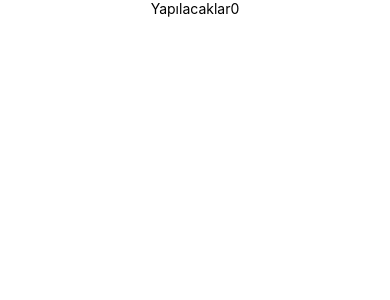
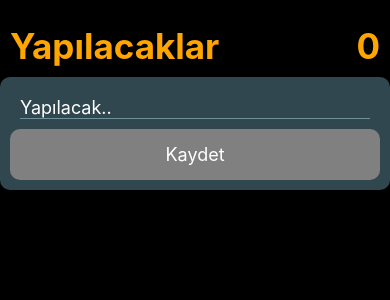
Before and after one commit to mustafacak/rn-todo-app, a React Native app: screen / in a window 390 px wide. Shown: the top 300 px of the page. Built offline with nearby package versions, Linux system fonts and the light colour scheme.

Commit message:
ana ekran tasarımına başlandı

```diff
--- a/src/App.js
+++ b/src/App.js
@@ -1,5 +1,6 @@
 import React, {useState} from 'react';
 import {SafeAreaView, StyleSheet, Text, View} from 'react-native';
+import InputBar from './components/InputBar';
 
 const App = () => {
   const [todoCount, setTodoCount] = useState(0);
@@ -7,9 +8,10 @@ const App = () => {
   return (
     <SafeAreaView style={styles.container}>
       <View style={styles.header}>
-        <Text>Yapılacaklar</Text>
-        <Text>{todoCount}</Text>
+        <Text style={styles.headerText}>Yapılacaklar</Text>
+        <Text style={styles.headerText}>{todoCount}</Text>
       </View>
+      <InputBar />
     </SafeAreaView>
   );
 };
@@ -19,9 +21,17 @@ export default App;
 const styles = StyleSheet.create({
   container: {
     flex: 1,
+    backgroundColor: 'black',
   },
   header: {
     flexDirection: 'row',
-    justifyContent: 'center',
+    justifyContent: 'space-between',
+    marginTop: 15,
+  },
+  headerText: {
+    color: 'orange',
+    fontSize: 35,
+    fontWeight: 'bold',
+    padding: 10,
   },
 });
--- /dev/null
+++ b/src/components/InputBar/InputBar.js
@@ -0,0 +1,21 @@
+import React from 'react';
+import {View, Text, TouchableOpacity, TextInput} from 'react-native';
+import styles from './InputBar.styles';
+
+const InputBar = () => {
+  // render
+  return (
+    <View style={styles.container}>
+      <TextInput
+        style={styles.txtInput}
+        placeholderTextColor={'#fff'}
+        placeholder="Yapılacak.."
+      />
+      <TouchableOpacity style={styles.kaydetBtn}>
+        <Text style={styles.kaydetBtnText}>Kaydet</Text>
+      </TouchableOpacity>
+    </View>
+  );
+};
+
+export default InputBar;
--- /dev/null
+++ b/src/components/InputBar/InputBar.styles.js
@@ -0,0 +1,28 @@
+import {StyleSheet} from 'react-native';
+
+export default StyleSheet.create({
+  container: {
+    //flex: 1,
+    backgroundColor: '#31474f',
+    borderRadius: 10,
+    padding: 10,
+    justifyContent: 'flex-end',
+  },
+  txtInput: {
+    color: 'white',
+    fontSize: 18,
+    margin: 10,
+    borderBottomColor: '#70909c',
+    borderBottomWidth: 1,
+  },
+  kaydetBtn: {
+    backgroundColor: '#808080',
+    borderRadius: 10,
+    padding: 15,
+  },
+  kaydetBtnText: {
+    color: '#fff',
+    fontSize: 18,
+    textAlign: 'center',
+  },
+});
--- /dev/null
+++ b/src/components/InputBar/index.js
@@ -0,0 +1 @@
+export {default} from './InputBar';
```
